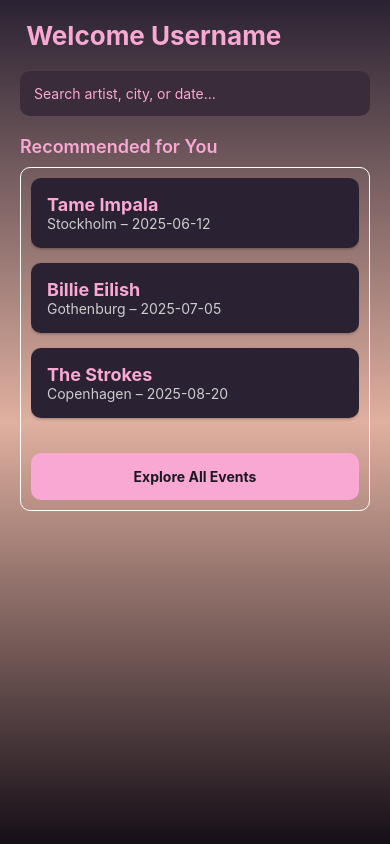
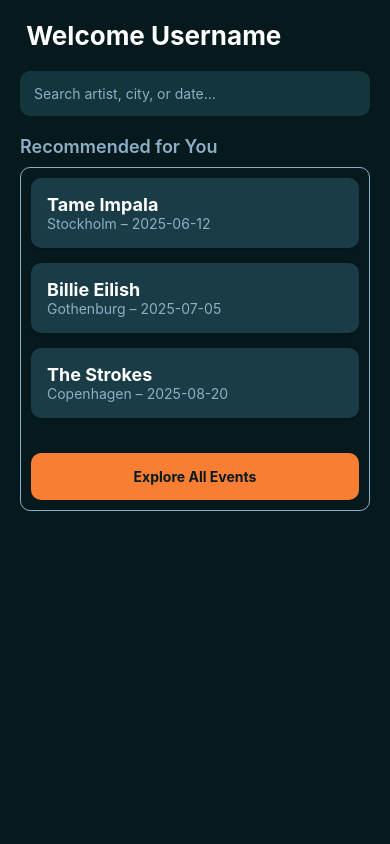
Before and after one commit to Clemond/GigRadar, a React Native app: screen /HomeScreen in a window 390 px wide. Built offline with nearby package versions, Linux system fonts and the light colour scheme; no server answers; what @react-native-vector-icons/material-design-icons would draw is missing.

Commit message:
style: update color scheme to new dark blue palette (#4)

```diff
--- a/components/forms/SigninForm.tsx
+++ b/components/forms/SigninForm.tsx
@@ -37,7 +37,7 @@
       <TextInput
         style={styles.input}
         placeholder="Email"
-        placeholderTextColor="#f8a8d3"
+        placeholderTextColor="#8CAFC5"
         value={email}
         onChangeText={setEmail}
         contextMenuHidden={true}
@@ -47,7 +47,7 @@
       <TextInput
         style={styles.input}
         placeholder="Password"
-        placeholderTextColor="#f8a8d3"
+        placeholderTextColor="#8CAFC5"
         secureTextEntry
         value={password}
         onChangeText={setPassword}
@@ -82,7 +82,7 @@
 const styles = StyleSheet.create({
   card: {
     width: "100%",
-    backgroundColor: "#2a2232",
+    backgroundColor: "#0C2D33",
     borderRadius: 20,
     padding: 30,
     shadowColor: "#000",
@@ -93,7 +93,7 @@
     alignItems: "center"
   },
   header: {
-    color: "#f8a8d3",
+    color: "#FFFFFF",
     fontSize: 32,
     fontWeight: "bold",
     marginBottom: 30
@@ -102,19 +102,20 @@
     width: "100%",
     padding: 15,
     marginBottom: 20,
-    backgroundColor: "#3a2c39",
-    color: "#f8a8d3",
+    backgroundColor: "#13353C",
+    color: "#FFFFFF",
     borderRadius: 10,
     fontSize: 16
   },
   forgotPassword: {
-    color: "#f8a8d3",
+    // ! Change so theres one style for this and the one bellow!
+    color: "#8CAFC5",
     fontSize: 14,
     alignSelf: "flex-end",
     marginVertical: 5
   },
   createAccount: {
-    color: "#f8a8d3",
+    color: "#8CAFC5",
     fontSize: 14,
     alignSelf: "flex-end",
     marginVertical: 5
@@ -122,18 +123,18 @@
   loginButton: {
     width: "100%",
     padding: 18,
-    backgroundColor: "#f8a8d3",
+    backgroundColor: "#F77E32",
     borderRadius: 10,
     alignItems: "center",
     marginTop: 20
   },
   buttonText: {
-    color: "#1c1822",
+    color: "#061A1E",
     fontSize: 18,
     fontWeight: "bold"
   },
   orText: {
-    color: "#f8a8d3",
+    color: "#8CAFC5",
     marginVertical: 1,
     fontSize: 10
   }
--- a/screens/HomeScreen.tsx
+++ b/screens/HomeScreen.tsx
@@ -1,13 +1,12 @@
-// screens/HomeScreen.tsx
 import {
   View,
   Text,
   StyleSheet,
   ScrollView,
   TextInput,
-  TouchableOpacity
+  TouchableOpacity,
+  StatusBar
 } from "react-native";
-import { LinearGradient } from "expo-linear-gradient";
 import { SafeAreaView } from "react-native-safe-area-context";
 import { Card } from "react-native-paper";
 
@@ -19,18 +18,14 @@
 
 export default function HomeScreen() {
   return (
-    <LinearGradient
-      colors={["#2A2232", "#e0b0a0", "#150E17"]}
-      start={{ x: 0, y: 0 }}
-      end={{ x: 0, y: 1 }}
-      style={styles.gradient}
-    >
+    <View style={styles.background}>
+      <StatusBar barStyle="light-content" backgroundColor="#061A1E" />
       <SafeAreaView style={styles.container}>
         <Text style={styles.greeting}> Welcome Username</Text>
 
         <TextInput
           placeholder="Search artist, city, or date..."
-          placeholderTextColor="#f8a8d3"
+          placeholderTextColor="#8CAFC5"
           style={styles.searchInput}
         />
 
@@ -55,64 +50,65 @@
           </ScrollView>
         </View>
       </SafeAreaView>
-    </LinearGradient>
+    </View>
   );
 }
 
 const styles = StyleSheet.create({
-  gradient: {
-    flex: 1
+  background: {
+    flex: 1,
+    backgroundColor: "#061A1E"
   },
   container: {
     flex: 1,
     padding: 20
   },
   greeting: {
-    color: "#f8a8d3",
+    color: "#FFFFFF",
     fontSize: 26,
     fontWeight: "bold",
     marginBottom: 20
   },
   searchInput: {
-    backgroundColor: "#3a2c39",
+    backgroundColor: "#13353C",
     borderRadius: 10,
     padding: 14,
-    color: "#f8a8d3",
+    color: "#FFFFFF",
     marginBottom: 20
   },
   sectionTitle: {
     fontSize: 18,
-    color: "#f8a8d3",
+    color: "#8CAFC5",
     marginBottom: 10,
     fontWeight: "600"
   },
   card: {
-    backgroundColor: "#2a2232",
+    backgroundColor: "#1A3C47",
     marginBottom: 15,
     borderRadius: 10
   },
   cardTitle: {
-    color: "#f8a8d3",
+    color: "#FFFFFF",
     fontSize: 18,
     fontWeight: "bold"
   },
   cardSubtitle: {
-    color: "#ccc"
+    color: "#8CAFC5"
   },
   exploreButton: {
-    backgroundColor: "#f8a8d3",
+    backgroundColor: "#F77E32",
     padding: 15,
     borderRadius: 10,
     marginTop: 20,
     alignItems: "center"
   },
   exploreButtonText: {
-    color: "#1c1822",
+    color: "#061A1E",
     fontWeight: "bold"
   },
   recommendedCard: {
     borderWidth: 1,
-    borderColor: "white",
+    borderColor: "#8CAFC5",
     borderRadius: 10,
     padding: 10
   }
--- a/screens/SigninScreen.tsx
+++ b/screens/SigninScreen.tsx
@@ -6,23 +6,18 @@
   Platform
 } from "react-native";
 import { SafeAreaView } from "react-native-safe-area-context";
-import { LinearGradient } from "expo-linear-gradient";
 import SigninForm from "../components/forms/SigninForm";
 import { Snackbar } from "react-native-paper";
 import { useState } from "react";
+import { StatusBar } from "react-native";
 
 export default function SigninScreen() {
   const [isSnackbarVisible, setIsSnackbarVisible] = useState<boolean>(false);
   const onDismissSnackBar = () => setIsSnackbarVisible(false);
 
   return (
-    <LinearGradient
-      colors={["#2A2232", "#e0b0a0", "#150E17"]}
-      start={{ x: 0, y: 0 }}
-      end={{ x: 0, y: 1 }}
-      style={styles.gradient}
-    >
     <SafeAreaView style={{ flex: 1 }}>
+      <StatusBar backgroundColor="#061A1E" barStyle="light-content" />
       <TouchableWithoutFeedback onPress={Keyboard.dismiss}>
         <KeyboardAvoidingView
           behavior={Platform.OS === "ios" ? "padding" : "height"}
@@ -32,7 +27,6 @@
           <SigninForm setIsSnackbarVisible={setIsSnackbarVisible} />
         </KeyboardAvoidingView>
       </TouchableWithoutFeedback>
-      </SafeAreaView>
       <Snackbar
         visible={isSnackbarVisible}
         onDismiss={onDismissSnackBar}
@@ -42,14 +36,14 @@
       >
         Wrong Credentials
       </Snackbar>
-    </LinearGradient>
+    </SafeAreaView>
   );
 }
 
 const styles = StyleSheet.create({
   container: {
     flex: 1,
-    //backgroundColor: "#1c1822",
+    backgroundColor: "#061A1E",
     alignItems: "center",
     justifyContent: "center",
     padding: 20
```
Lines whose indentation alone changed are shown as unchanged.
